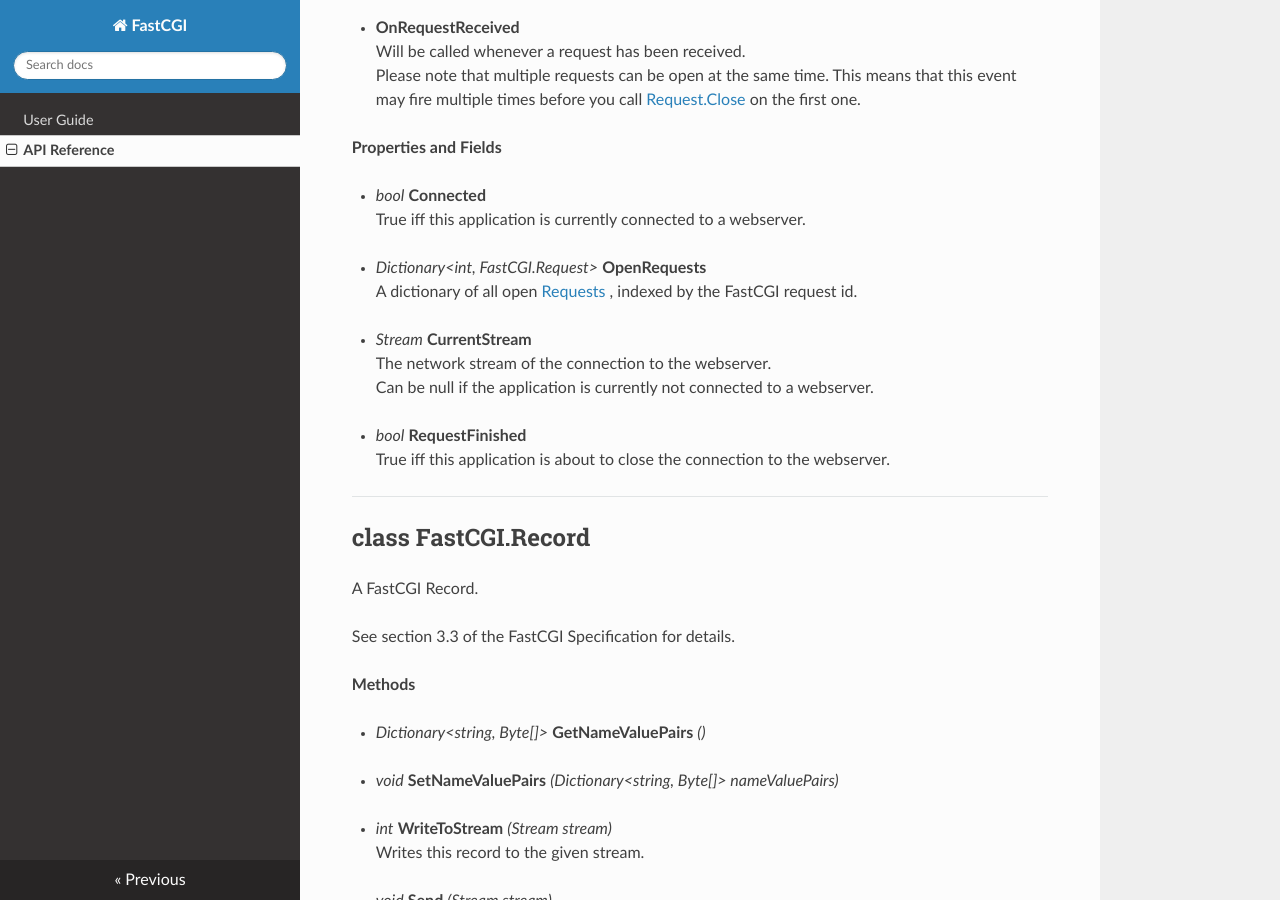
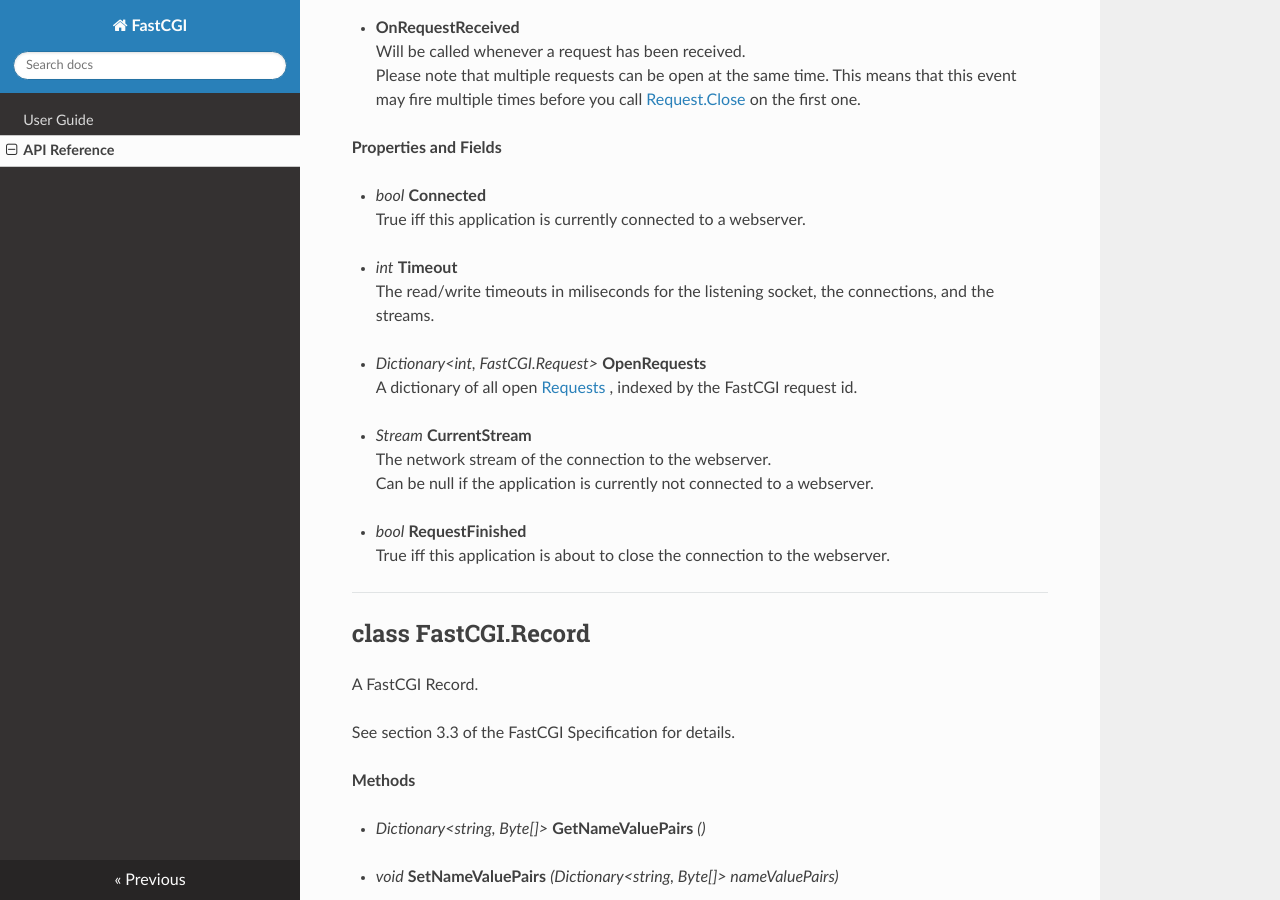
Before and after one commit to LukasBoersma/FastCGI, an MkDocs documentation site: the page built from Doc/api_reference.md, in a window 1280 px wide and 900 px high, scrolled down 1851 px. Built offline with MkDocs 1.6.1, drawn with Linux system fonts in a browser that asks for light colours; nearby versions of some CDN libraries; old or Windows-style settings are respelled for this version of MkDocs.

Commit message:
Updated documentation for new Timeout parameter

```diff
--- a/Doc/api_reference.md
+++ b/Doc/api_reference.md
@@ -109,6 +109,12 @@
 
 * *bool* **Connected**
   True iff this application is currently connected to a webserver.
+
+
+<a id="FastCGI.FCGIApplication.Timeout"></a>
+
+* *int* **Timeout**
+  The read/write timeouts in miliseconds for the listening socket, the connections, and the streams.
 
 
 
```
